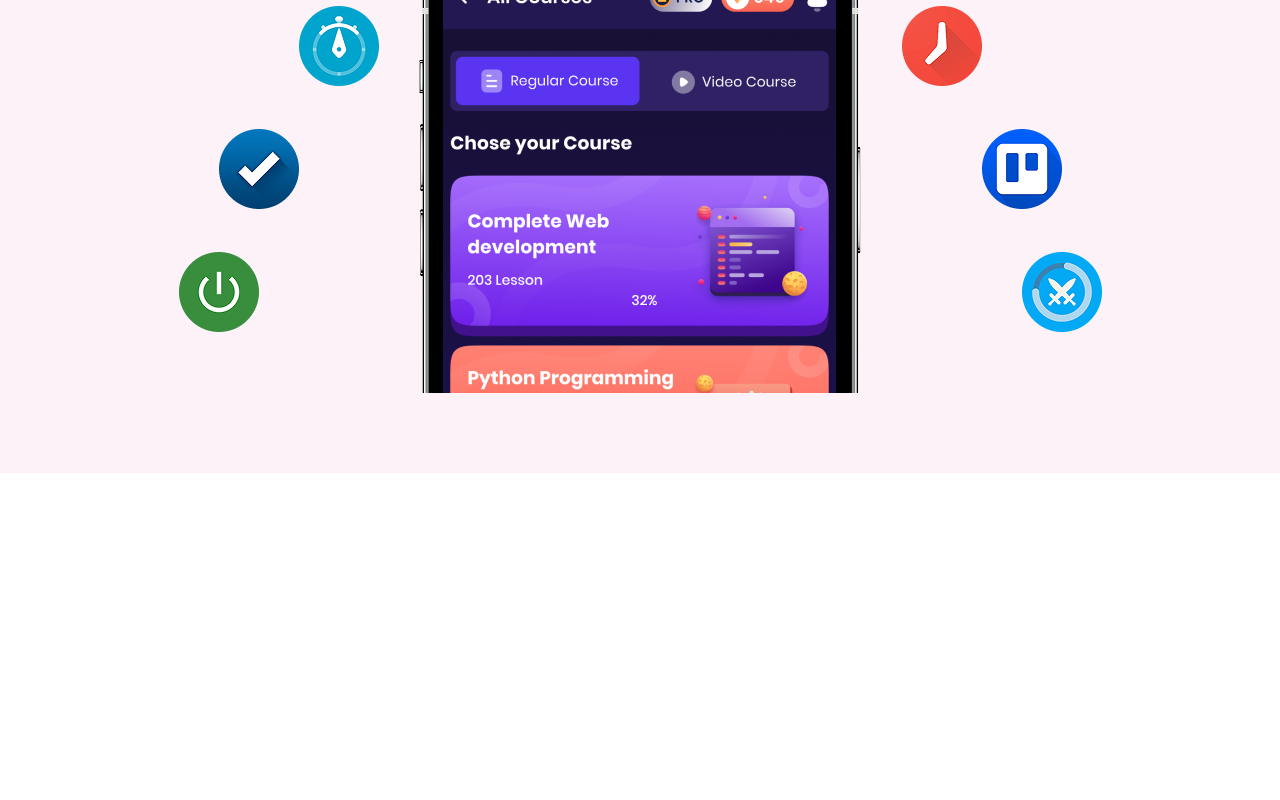
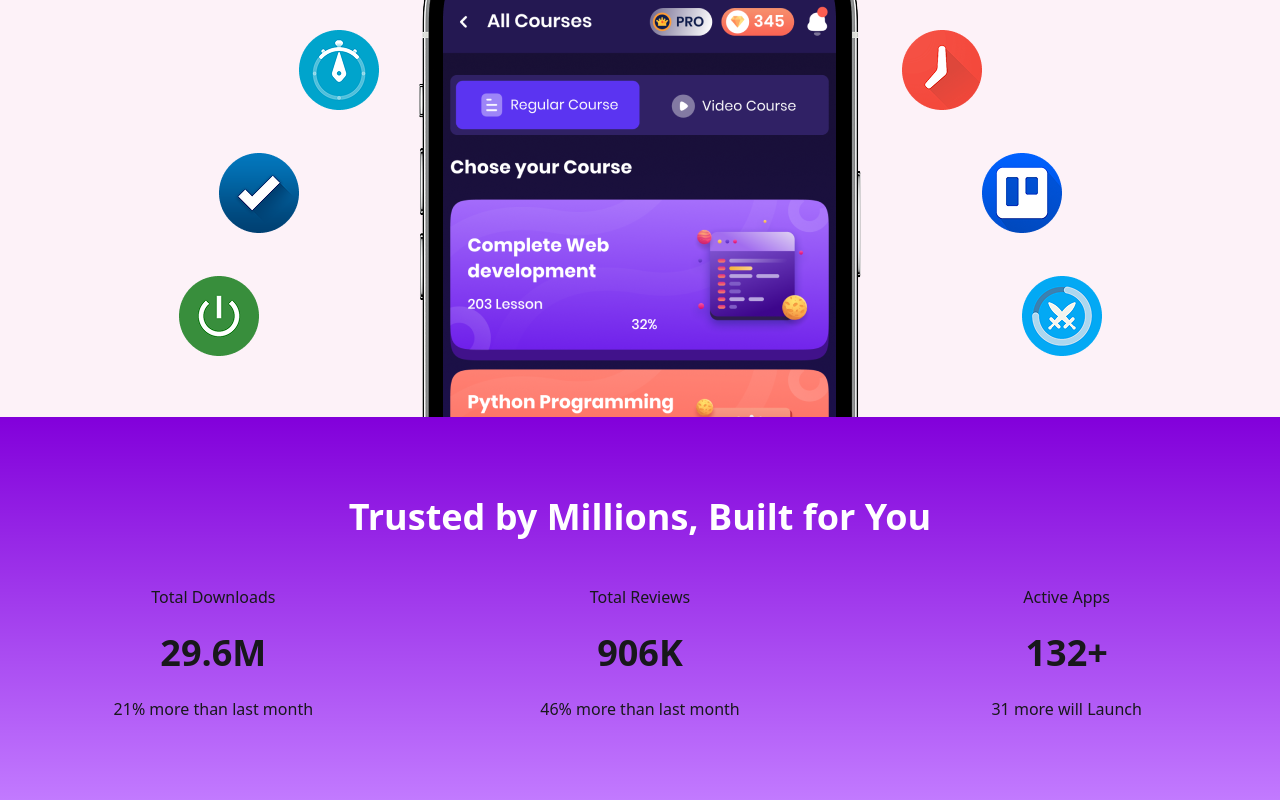
Before and after one commit to MollikaFaria06/Hero-Apps, a React (Vite) app: page /installation in a window 1280 px wide. Shown: the part 552-1352 px from the top of the page. Before the commit the page ends 1025 px from the top, so only its background shows below. Built offline with nearby package versions, Linux system fonts and the light colour scheme.

Commit message:
added states section

```diff
--- a/src/App.jsx
+++ b/src/App.jsx
@@ -7,6 +7,7 @@ import Apps from './components/Apps/Apps';
 import Installation from './components/Installation/Installation';
 import Footer from './components/Footer/Footer';
 import Banner from './components/Banner/Banner';
+import States from './components/States/States';
 
 function App() {
 
@@ -20,7 +21,8 @@ function App() {
         <Route path="/installation" element={<Installation />} />
       </Routes>
     </BrowserRouter>
-     <Banner></Banner>
+     <Banner> </Banner>
+     <States></States>
 
     </>
   )
--- a/src/components/Banner/Banner.jsx
+++ b/src/components/Banner/Banner.jsx
@@ -5,7 +5,7 @@ import heroImage from '/src/assets/hero.png';
 
 const Banner = () => {
   return (
-    <section className="bg-pink-50 text-black py-20">
+    <section className="bg-pink-50 text-black py-0 pt-20">
       <div className="container mx-auto text-center px-4">
 
         <h1 className="text-5xl md:text-5xl font-bold mb-6">
@@ -52,7 +52,7 @@ const Banner = () => {
         <img
           src={heroImage}
           alt="Hero"
-          className="mx-auto max-w-full h-auto"
+          className="mx-auto max-w-full h-auto "
         />
       </div>
     </section>
--- a/src/components/NavBar/NavBar.jsx
+++ b/src/components/NavBar/NavBar.jsx
@@ -4,7 +4,7 @@ import { FaGithub } from "react-icons/fa";
 
 const NavBar = () => {
   return (
-    <div className="navbar bg-base-100 shadow-sm mx-auto max-w-7xl">
+    <div className="navbar bg-base-100 shadow-sm mx-auto p-5 max-w-7xl">
 
       <div className="navbar-start">
         <div className="dropdown">
--- /dev/null
+++ b/src/components/States/States.jsx
@@ -0,0 +1,42 @@
+import React from 'react';
+
+const States = () => {
+
+
+  return (
+    <section className="py-20 mt-0 bg-gradient-to-b from-purple-700 to bg-purple-400">
+      <div className="container mx-auto px-4 text-center">
+        <h2 className="text-4xl font-bold mb-12 text-white">
+          Trusted by Millions, Built for You
+        </h2>
+
+        <div className="grid grid-cols-1 md:grid-cols-3 gap-8">
+
+           <div>
+            <h4>Total Downloads</h4>
+            <br />
+            <h1 className='text-4xl font-extrabold'>29.6M</h1>
+            <br />
+            <h4>21% more than last month</h4>
+           </div>
+           <div>
+            <h4>Total Reviews</h4>
+            <br />
+            <h1 className='text-4xl font-extrabold'>906K</h1>
+            <br />
+            <h4>46% more than last month</h4>
+           </div>
+           <div>
+            <h4>Active Apps</h4>
+            <br />
+            <h1 className='text-4xl font-extrabold'>132+</h1>
+            <br />
+            <h4>31 more will Launch</h4>
+           </div>
+        </div>
+      </div>
+    </section>
+  );
+};
+
+export default States;
```
